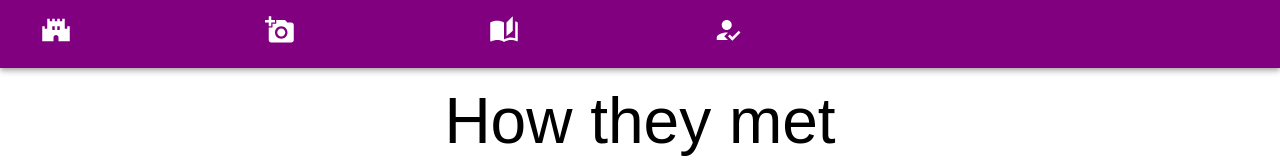
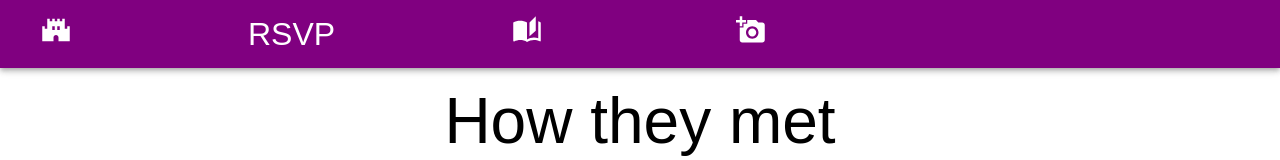
Before and after one commit to JackSpa89/secret, a Next.js app: page /our-story in a window 1280 px wide. Shown: the top 160 px of the page. Built offline with nearby package versions, Linux system fonts and the light colour scheme; a web font is replaced by a local one.

Commit message:
Suggestions from Gruver's

```diff
--- a/src/components/molecules/countdown/Countdown.module.scss
+++ b/src/components/molecules/countdown/Countdown.module.scss
@@ -2,12 +2,10 @@
 
 .tickerShell {
   @include screen-s-strict {
-    margin-top: -2.4rem;
     margin-left: 0;
     border: 10px solid purple;
   }
   @include screen-m-strict {
-    margin-top: -6.5rem;
     margin-left: 0;
     border: 8px solid purple;
   }
--- a/src/components/organism/AppMenu/AppMenu.module.scss
+++ b/src/components/organism/AppMenu/AppMenu.module.scss
@@ -21,4 +21,18 @@
     color: white;
     display: block;
   }
-}
+
+  &__rsvpText {
+    @include screen-s-strict {
+      margin: 0 2rem 0 0;
+      font-size: 1rem;
+    }
+    @include screen-m-strict {
+      margin: 0 10rem 0 0;
+    }
+    font-family: $font_disney_font;
+    text-align: center;
+    font-size: 2rem;
+    color: white;
+    display: block;
+  }}
--- a/src/components/organism/AppMenu/AppMenu.tsx
+++ b/src/components/organism/AppMenu/AppMenu.tsx
@@ -2,7 +2,6 @@ import * as React from 'react';
 import AddAPhotoIcon from '@mui/icons-material/AddAPhoto';
 import AutoStoriesIcon from '@mui/icons-material/AutoStories';
 import CastleIcon from '@mui/icons-material/Castle';
-import HowToRegIcon from '@mui/icons-material/HowToReg';
 import AppBar from '@mui/material/AppBar';
 import Button from '@mui/material/Button';
 import Container from '@mui/material/Container';
@@ -28,12 +27,7 @@ export const AppMenu: React.FC = () => {
                     >
                         <CastleIcon sx={{ fontSize }} />
                     </Button>
-                    <Button
-                        className={ style.appMenu__button }
-                        onClick={ navigateToPictures }
-                    >
-                        <AddAPhotoIcon sx={{ fontSize }} />
-                    </Button>
+                    <div className={ style.appMenu__rsvpText } onClick={ navigateToRsvp }>RSVP</div>
                     <Button
                         className={ style.appMenu__button }
                         onClick={ navigateToOurStory }
@@ -42,9 +36,9 @@ export const AppMenu: React.FC = () => {
                     </Button>
                     <Button
                         className={ style.appMenu__button }
-                        onClick={ navigateToRsvp }
+                        onClick={ navigateToPictures }
                     >
-                        <HowToRegIcon sx={{ fontSize }} />
+                        <AddAPhotoIcon sx={{ fontSize }} />
                     </Button>
                     { !isMobile() && <Countdown />}
                 </Toolbar>
--- a/src/components/organism/RsvpForm/RsvpForm.tsx
+++ b/src/components/organism/RsvpForm/RsvpForm.tsx
@@ -43,7 +43,7 @@ export const SignupForm: React.FC = () => {
     const FinishedText: React.FC = () => {
         return willAttend
             ? <div className={ style.rsvpForm__finished }>
-                <div>We'll meet you at the castle!</div>
+                <div>We'll meet you at the mansion!</div>
             </div>
             : <div className={ style.rsvpForm__finished }>
                 <div>Sorry you can't make it!</div>
--- a/src/components/pages/OurStory/OurStory.tsx
+++ b/src/components/pages/OurStory/OurStory.tsx
@@ -36,8 +36,9 @@ const fifthText = 'In 2021 they spent Christmas in the US and took mock engageme
     'where they spent 2 relaxing days at the sauna. After about 12 hours at the spa, Peter took a knee, professed ' +
     'his love and asked Angela to be his partner in crime till the end of their days.';
 
-const sixthText = 'In Germany, you have to have a courthouse ceremony before you can have a big wedding. The two were ' +
-    'married on July 8th, 2022 with their closest friends and family as their witness.';
+const sixthText = 'In Germany, you have to have to be married by a Justice of the peace in a courthouse or on a boat ' +
+    ' before you can have a big wedding ... silly Germans. The two were ' +
+    'married on July 8th, 2022 with their closest friends and family as their witnesses.';
 
 const seventhText = 'They flew to Thailand a couple days later and spent 2 1/2 weeks exploring, creating memories, ' +
     'and visiting with friends.';
@@ -46,7 +47,7 @@ const eightText = 'Upon their return Angela said "Baby or Cat?' +
     'The couple welcomed their baby kitten Ginger Mumber to the family on August 16th, 2022.';
 
 const ninthText = 'Our story doesn\'t end there though... To get the next chapter, please join us on June 24th, 2023 ' +
-    'as we begin our happily ever after. \n 🥂\n \n \n';
+    'as we continue our happily ever after. \n 🥂\n \n \n';
 
 export const OurStoryPage: React.FC = () => {
     return (
--- a/src/components/pages/Rsvp/Rsvp.tsx
+++ b/src/components/pages/Rsvp/Rsvp.tsx
@@ -6,8 +6,6 @@ import { AppMenu } from '~components/organism/AppMenu/AppMenu';
 import { SignupForm } from '~components/organism/RsvpForm/RsvpForm';
 
 import style from './Rsvp.module.scss';
-
-import { isMobile } from '~helper/windowsize';
 
 export const RsvpPage: React.FC = () => {
     return (
@@ -19,7 +17,7 @@ export const RsvpPage: React.FC = () => {
             <div className={ style.rsvp__wrapper }>
                 <div className={ style.rsvp__intro }>Please RSVP by February 15th, 2023!</div>
                 <div className={ style.rsvp__imageWrapper }>
-                    { isMobile() && <img className={ style.rsvp__image } alt="be our guest mobile" src={ './beOurGuestMobile.jpeg' } />}
+                    { <img className={ style.rsvp__image } alt="be our guest mobile" src={ './beOurGuestMobile.jpeg' } />}
                 </div>
                 <div className={ style.rsvp__venue }>Location:</div>
                 <div className={ style.rsvp__venue }>Buhl Mansion Guesthouse & Spa</div>
@@ -29,6 +27,8 @@ export const RsvpPage: React.FC = () => {
                     <Link href="https://www.buhlmansion.com/" className={ style.rsvp__venue }>Link to the Buhl Mansion Website</Link>
                 </Typography>
                 <div className={ style.rsvp__venue }>The ceremony will start promptly at 4pm.</div>
+                <div className={ style.rsvp__venue }>Dress Code:</div>
+                <div className={ style.rsvp__venue }>Summer Wedding Attire / Favorite Disney Character</div>
                 <SignupForm />
             </div>
         </div>
```
Also changed, not shown: src/components/organism/RsvpForm/RsvpForm.module.scss (+6 -7 lines), src/components/pages/Home/Home.module.scss (+1 -8 lines), src/components/pages/Rsvp/Rsvp.module.scss (+8 -2 lines).
